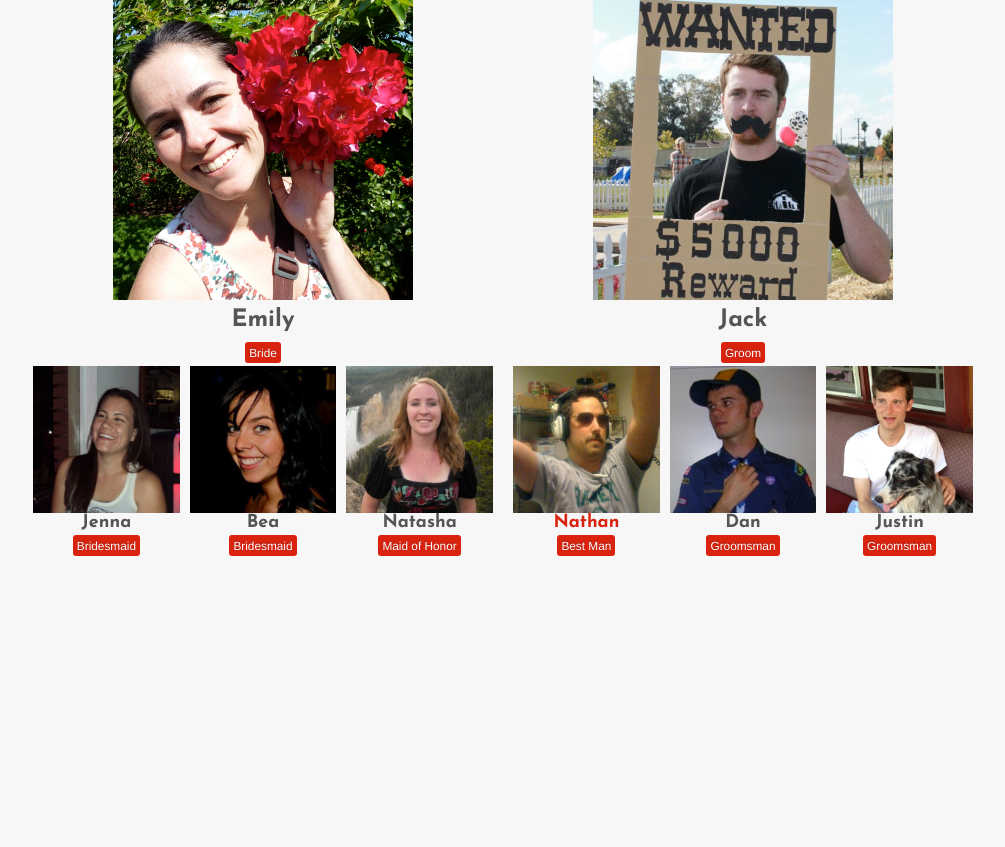
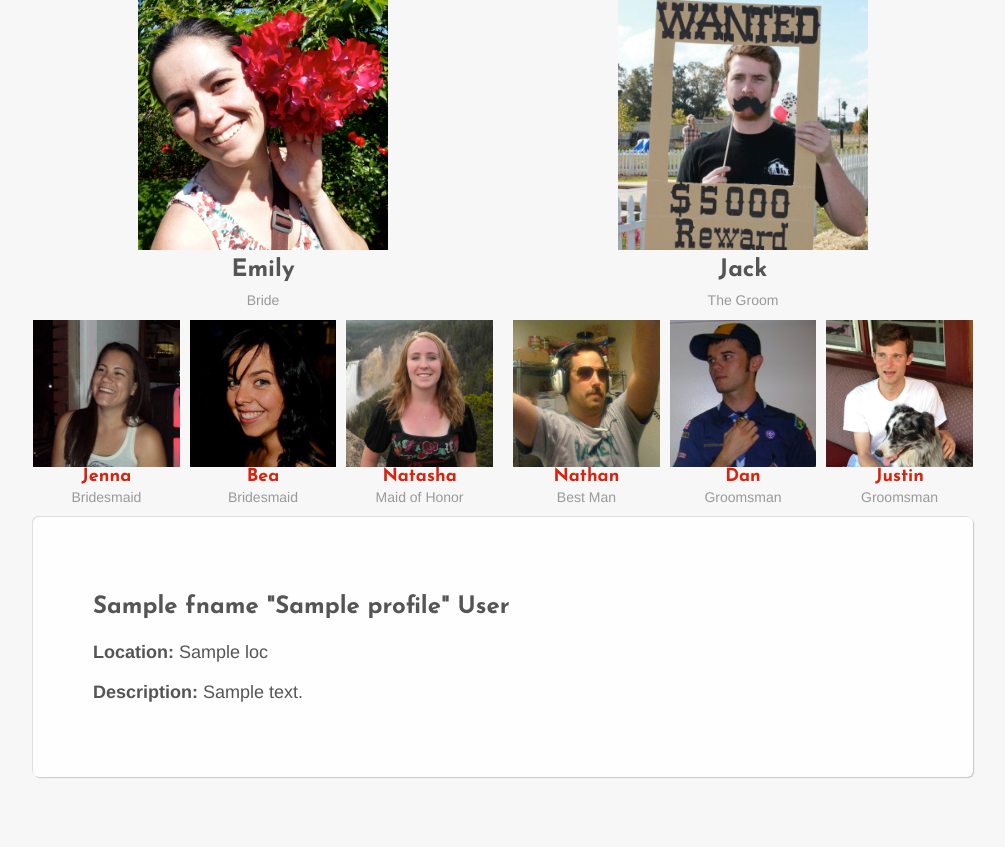
Before and after one commit to JackRamey/emilyandjack, a Python web app: template emilyandjack/templates/weddingparty_page.html in a window 1280 px wide. Shown: the part 40-887 px from the top of the page, without its empty margins (137-1142 px from the left). Before the commit the page ends 596 px from the top, so only its background shows below. Run offline with Jinja, Linux system fonts and the light colour scheme; the template is opened without the code that fills it: most values are stand-ins (such as "Sample title", 1, 10 or a date in 2020).

Commit message:
Added profiles json file and added profiles for the wedding part page. The profiles show up in a hero unit underneath the row of pictures. Need to make the person selected look activated...

```diff
--- a/emilyandjack/templates/layout.html
+++ b/emilyandjack/templates/layout.html
@@ -26,8 +26,8 @@
                         <li {% if request.path == url_for('engagement') %}class="active"{% else %}class="inactive"{% endif %}>
                             <a href="{{ url_for('engagement') }}">Our Engagement</a>
                             </li>
-                        <li {% if request.path == url_for('weddingparty') %}class="active"{% else %}class="inactive"{% endif %}>
-                            <a href="{{ url_for('weddingparty') }}">Wedding Party</a>
+                        <li {% if request.path == url_for('weddingparty', name=None) %}class="active"{% else %}class="inactive"{% endif %}>
+                            <a href="{{ url_for('weddingparty', name=None) }}">Wedding Party</a>
                         </li>
                         {% if SHOW_DETAILS_PAGE == 1 %}
                         <li {% if request.path == url_for('details') %}class="active"{% else %}class="inactive"{% endif %}>
--- a/emilyandjack/templates/weddingparty_page.html
+++ b/emilyandjack/templates/weddingparty_page.html
@@ -2,50 +2,67 @@
 {% block body %}
 <div class="row-fluid">
     <div class="span6 tc">
-        <img src="{{ url_for('static', filename='img/em.jpg') }}" width=300><br />
+        <img src="{{ url_for('static', filename='img/em.jpg') }}" width=250><br />
         <h3 class="nomargin">Emily</h3>
-        <span class="label label-important">Bride</span>
+        <p class="muted">Bride</p>
         <div class="row-fluid">
-            <div class="span4 tc">
+            <a href="{{ url_for('weddingparty_info', name='Jenna') }}" class="span4">
+            <div class="tc active">
                 <img src="{{ url_for('static', filename='img/jenna.jpg') }}"><br />
                 <h4 class="nomargin">Jenna</h4>
-                <span class="label label-important">Bridesmaid</span>
+                <p class="muted">Bridesmaid</p>
             </div>
-            <div class="span4 tc">
+            </a>
+            <a href="{{ url_for('weddingparty_info', name='Bea') }}" class="span4">
+            <div class="tc">
                 <img src="{{ url_for('static', filename='img/bea.jpg') }}"><br />
                 <h4 class="nomargin">Bea</h4>
-                <span class="label label-important">Bridesmaid</span>
+                <p class="muted">Bridesmaid</p>
             </div>
-            <div class="span4 tc">
+            </a>
+            <a href="{{ url_for('weddingparty_info', name='Natasha') }}" class="span4">
+            <div class="tc">
                 <img src="{{ url_for('static', filename='img/natasha.jpg') }}"><br />
                 <h4 class="nomargin">Natasha</h4>
-                <span class="label label-important">Maid of Honor</span>
+                <p class="muted">Maid of Honor</p>
             </div>
+            </a>
         </div>
     </div>
     <div class="span6 tc">
-        <img src="{{ url_for('static', filename='img/jack.jpg') }}" width=300><br />
+        <img src="{{ url_for('static', filename='img/jack.jpg') }}" width=250><br />
         <h3 class="nomargin">Jack</h3>
-        <span class="label label-important">Groom</span>
+        <p class="muted">The Groom</p>
         <div class="row-fluid">
-            <a href=#>
-            <div class="span4 tc">
+            <a href="{{ url_for('weddingparty_info', name='Nathan') }}" class="span4">
+            <div class="tc">
                 <img src="{{ url_for('static', filename='img/nathan.jpg') }}"><br />
                 <h4 class="nomargin">Nathan</h4>
-                <span class="label label-important">Best Man</span>
+                <p class="muted">Best Man</p>
             </div>
             </a>
-            <div class="span4 tc">
+            <a href="{{ url_for('weddingparty_info', name='Dan') }}" class="span4">
+            <div class="tc">
                 <img src="{{ url_for('static', filename='img/dan.jpg') }}"><br />
                 <h4 class="nomargin">Dan</h4>
-                <span class="label label-important">Groomsman</span>
+                <p class="muted">Groomsman</p>
             </div>
-            <div class="span4 tc">
+            </a>
+            <a href="{{ url_for('weddingparty_info', name='Justin') }}" class="span4">
+            <div class="tc">
                 <img src="{{ url_for('static', filename='img/justin.jpg') }}"><br />
                 <h4 class="nomargin">Justin</h4>
-                <span class="label label-important">Groomsman</span>
+                <p class="muted">Groomsman</p>
             </div>
+            </a>
         </div>
     </div>
+<!-- End of row -->
+</div>
+<div class="hero-unit">
+<h3>{{ profile.fname }} "{{ profile.nname }}" {{ profile.lname }}</h3>
+<p><strong>Location:</strong> {{ profile.loc }}</p>
+<p><strong>Description:</strong> {{ profile.desc }}</p
+<!-- End of container -->
 </div>
 {% endblock %}
```
Also changed, not shown: emilyandjack/profile.py (added, +32 -0 lines), emilyandjack/static/json/profiles.json (added, +45 -0 lines), emilyandjack/utilities.py (+20 -0 lines), emilyandjack/views.py (+7 -1 lines).
